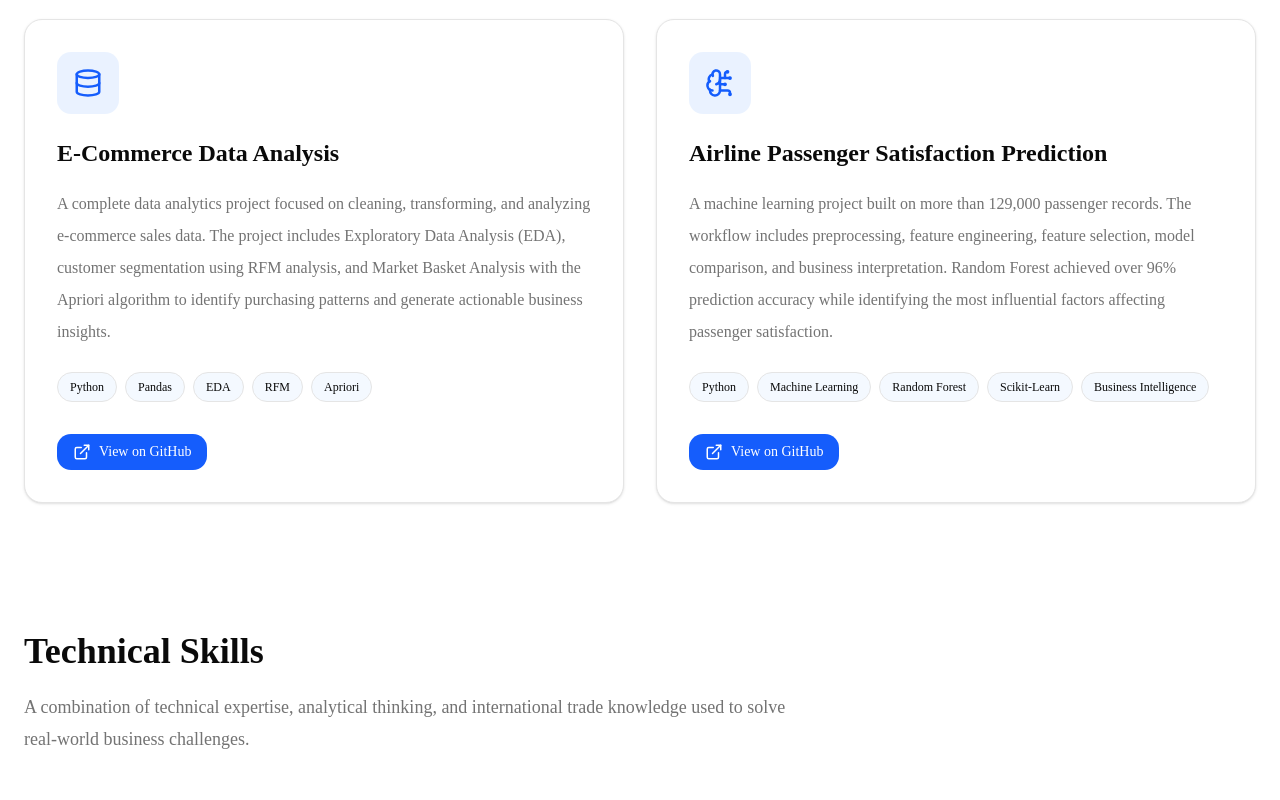
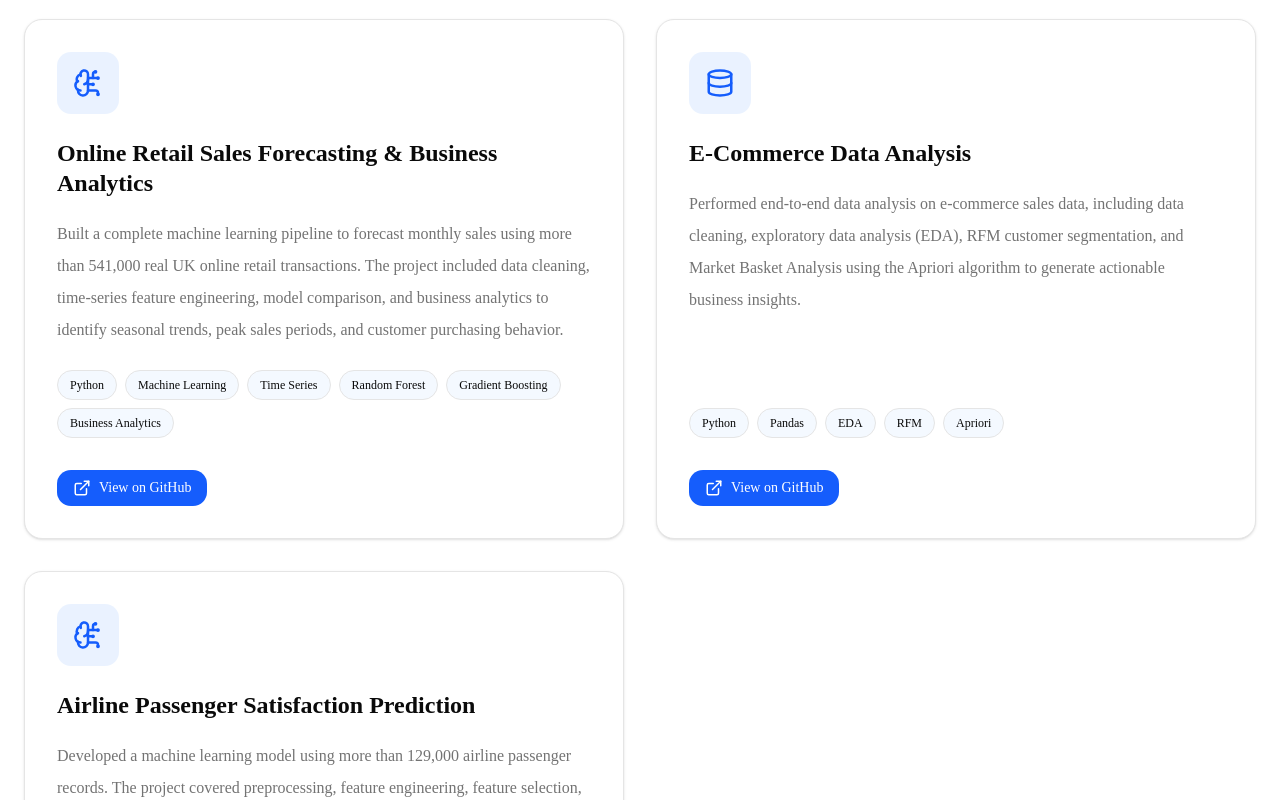
Before and after one commit to aliabyar1998/ali-abyar-portfolio, a Next.js app: page / in a window 1280 px wide. Shown: the part 2460-3260 px from the top of the page. Built offline with nearby package versions, Linux system fonts and the light colour scheme.

Commit message:
Add online retail forecasting project

```diff
--- a/src/components/sections/Projects.tsx
+++ b/src/components/sections/Projects.tsx
@@ -9,12 +9,33 @@ import {
 
 const projects = [
   {
+    icon: BrainCircuit,
+
+    title: "Online Retail Sales Forecasting & Business Analytics",
+
+    description:
+      "Built a complete machine learning pipeline to forecast monthly sales using more than 541,000 real UK online retail transactions. The project included data cleaning, time-series feature engineering, model comparison, and business analytics to identify seasonal trends, peak sales periods, and customer purchasing behavior.",
+
+    tags: [
+      "Python",
+      "Machine Learning",
+      "Time Series",
+      "Random Forest",
+      "Gradient Boosting",
+      "Business Analytics",
+    ],
+
+    github:
+      "https://github.com/aliabyar1998/Online-Retail",
+  },
+
+  {
     icon: Database,
 
     title: "E-Commerce Data Analysis",
 
     description:
-      "A complete data analytics project focused on cleaning, transforming, and analyzing e-commerce sales data. The project includes Exploratory Data Analysis (EDA), customer segmentation using RFM analysis, and Market Basket Analysis with the Apriori algorithm to identify purchasing patterns and generate actionable business insights.",
+      "Performed end-to-end data analysis on e-commerce sales data, including data cleaning, exploratory data analysis (EDA), RFM customer segmentation, and Market Basket Analysis using the Apriori algorithm to generate actionable business insights.",
 
     tags: [
       "Python",
@@ -34,7 +55,7 @@ const projects = [
     title: "Airline Passenger Satisfaction Prediction",
 
     description:
-      "A machine learning project built on more than 129,000 passenger records. The workflow includes preprocessing, feature engineering, feature selection, model comparison, and business interpretation. Random Forest achieved over 96% prediction accuracy while identifying the most influential factors affecting passenger satisfaction.",
+      "Developed a machine learning model using more than 129,000 airline passenger records. The project covered preprocessing, feature engineering, feature selection, model comparison, and business interpretation, achieving over 96% accuracy with Random Forest.",
 
     tags: [
       "Python",
```
